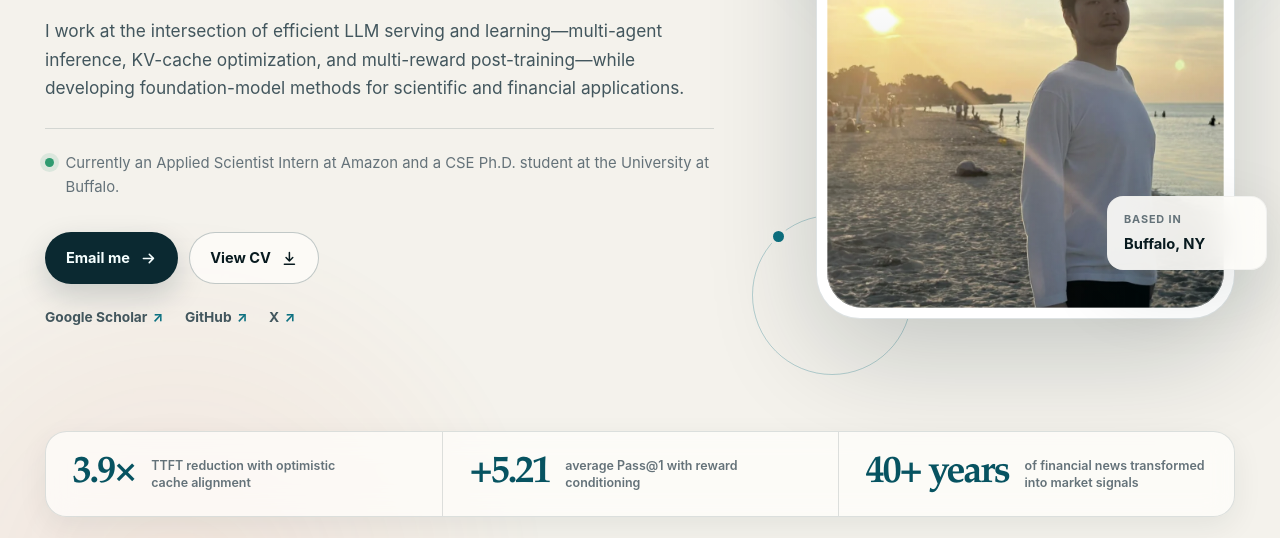
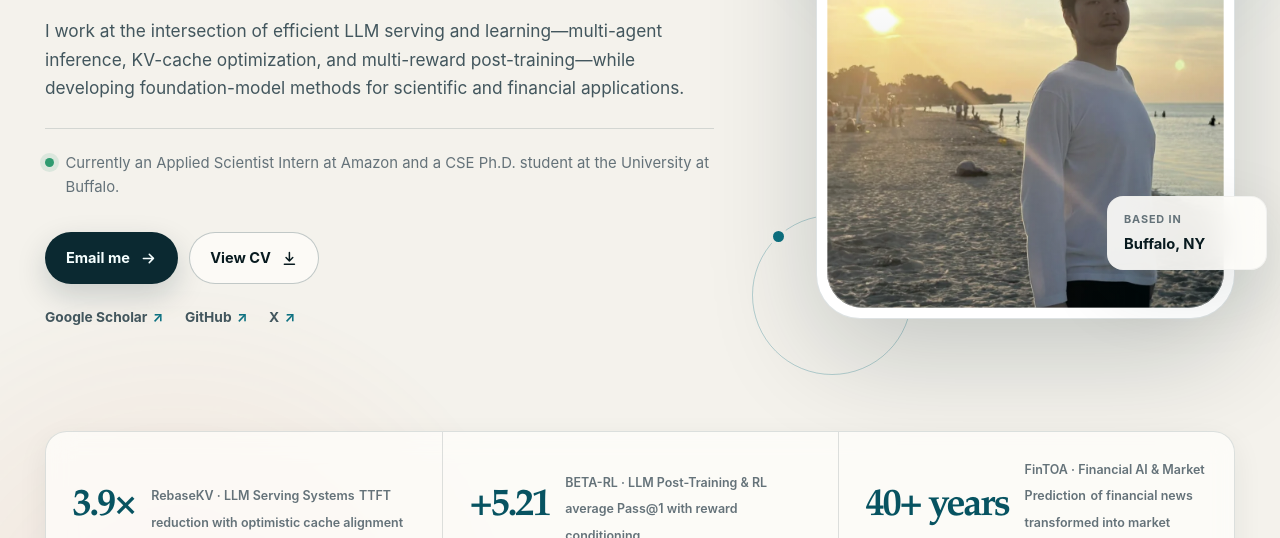
Before and after one commit to jiayujack/jiayujack.github.io, a plain HTML site: page index.html in a window 1280 px wide. Shown: the part 414-952 px from the top of the page. Drawn offline with Linux system fonts and the light colour scheme.

Commit message:
Refactor metrics section with detailed descriptions

```diff
--- a/index.html
+++ b/index.html
@@ -145,15 +145,24 @@
       <div class="metrics container reveal" data-delay="180" aria-label="Selected research highlights">
         <div class="metric">
           <strong>3.9×</strong>
-          <span>TTFT reduction with optimistic cache alignment</span>
+          <div class="metric-copy">
+            <span class="metric-topic">RebaseKV · LLM Serving Systems</span>
+            <span class="metric-description">TTFT reduction with optimistic cache alignment</span>
+          </div>
         </div>
         <div class="metric">
           <strong>+5.21</strong>
-          <span>average Pass@1 with reward conditioning</span>
+          <div class="metric-copy">
+            <span class="metric-topic">BETA-RL · LLM Post-Training &amp; RL</span>
+            <span class="metric-description">average Pass@1 with reward conditioning</span>
+          </div>
         </div>
         <div class="metric">
           <strong>40+ years</strong>
-          <span>of financial news transformed into market signals</span>
+          <div class="metric-copy">
+            <span class="metric-topic">FinTOA · Financial AI &amp; Market Prediction</span>
+            <span class="metric-description">of financial news transformed into market signals</span>
+          </div>
         </div>
       </div>
     </section>
```
